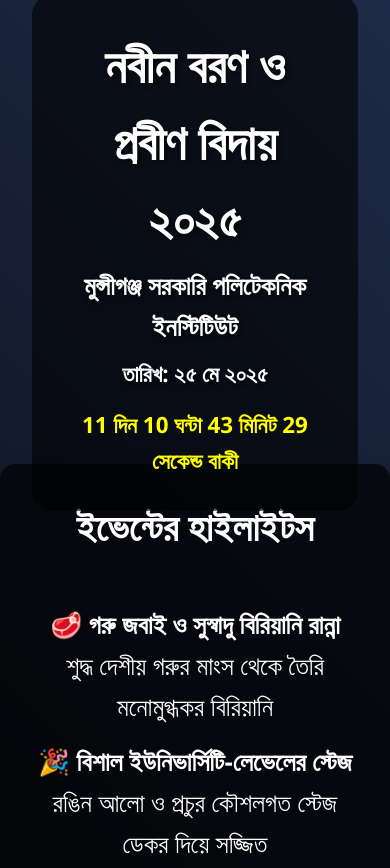
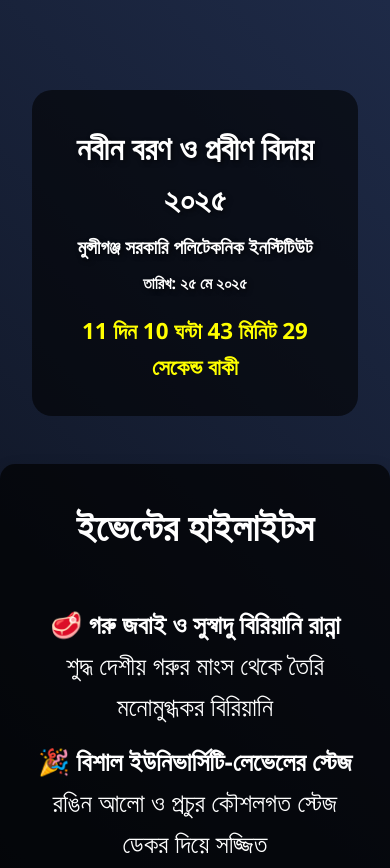
Before and after one commit to hamidur0x/Nobin_Boron_Probin_Bidai_2025, a plain HTML site: page index.html in a window 390 px wide. Shown: the top 868 px of the page. Drawn offline with Linux system fonts and the light colour scheme.

Commit message:
mobile view edit

```diff
--- a/css/style.css
+++ b/css/style.css
@@ -139,15 +139,15 @@ h1 {
   }
 
   h1 {
-    font-size: 3rem;
+    font-size: 2rem;
   }
 
   .overlay h2 {
-    font-size: 1.6rem;
+    font-size: 1.2rem;
   }
 
   .overlay h3 {
-    font-size: 1.4rem;
+    font-size: 1rem;
   }
 
   #countdown {
```
